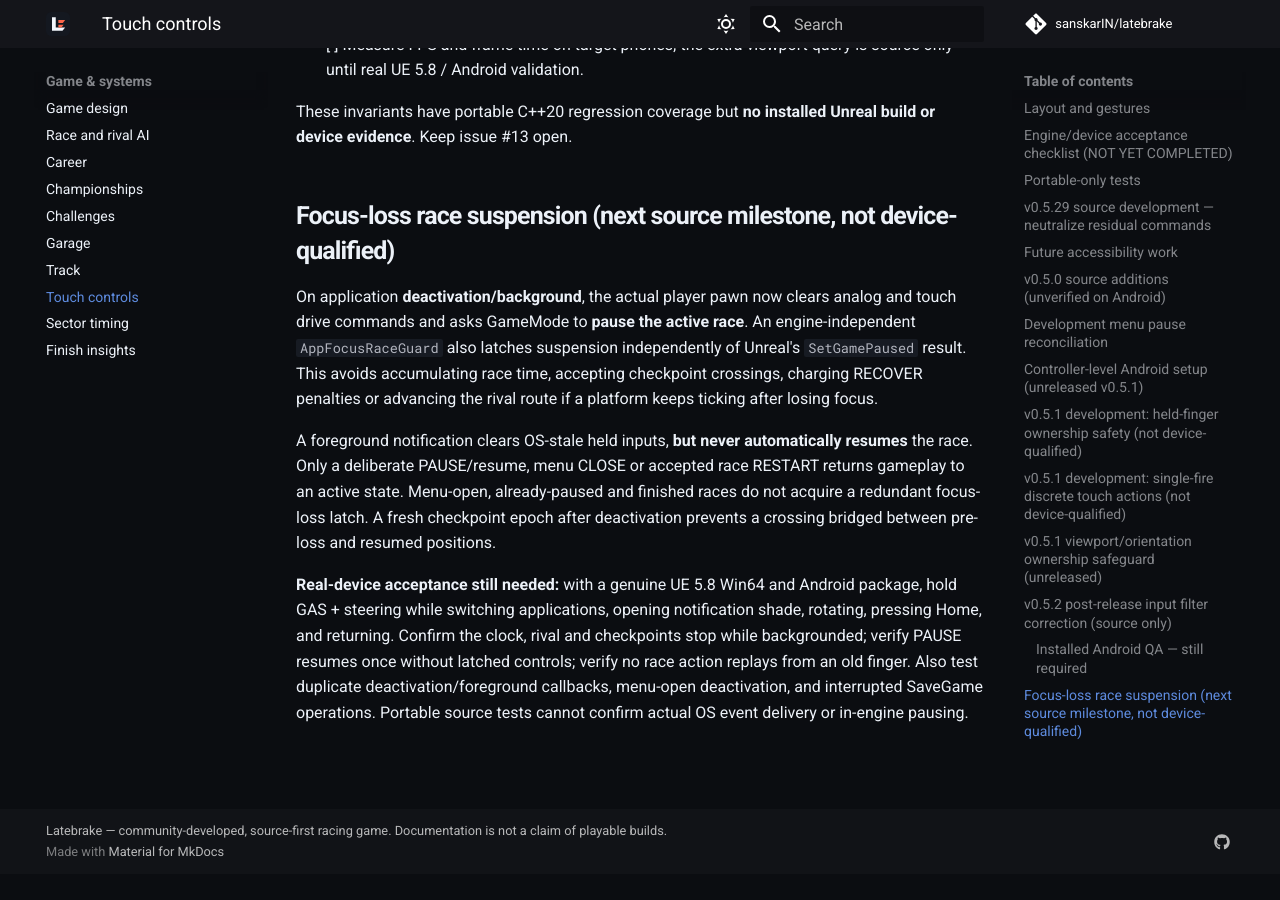
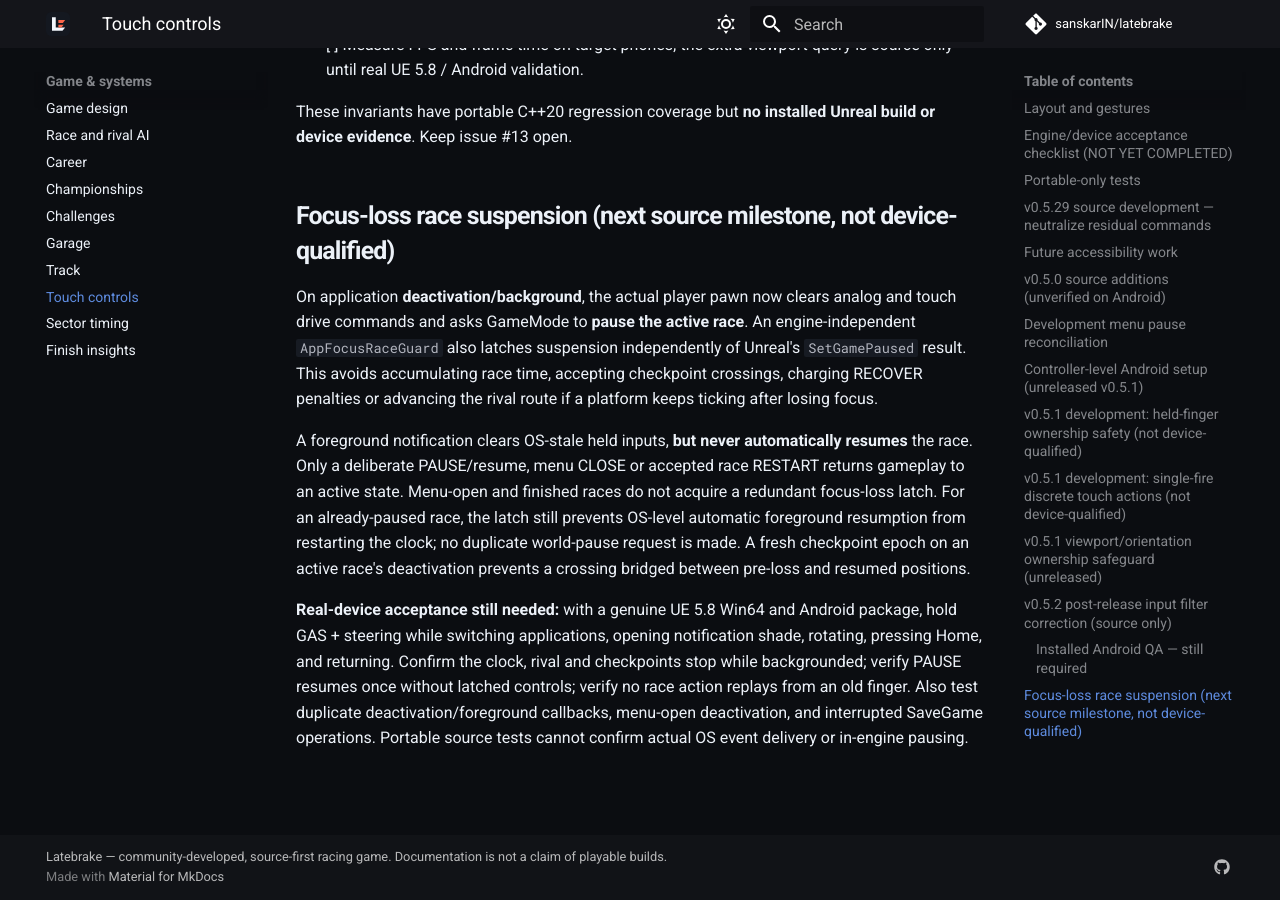
Before and after one commit to sanskarIN/latebrake, an MkDocs documentation site: the page built from docs/TOUCH_CONTROLS.md, in a window 1280 px wide and 900 px high, scrolled down 6784 px. Built offline with MkDocs 1.6.1 and Material for MkDocs 9.7.7, drawn with Linux system fonts in a browser that asks for light colours; comment, search, counter and statistics services are not loaded; before the commit the page ends 7658 px from its top, so only the background shows below that.

Commit message:
docs(focus): explain auto-resume protection for already-paused world

```diff
--- a/docs/TOUCH_CONTROLS.md
+++ b/docs/TOUCH_CONTROLS.md
@@ -286,10 +286,11 @@ advancing the rival route if a platform keeps ticking after losing focus.
 
 A foreground notification clears OS-stale held inputs, **but never
 automatically resumes** the race. Only a deliberate PAUSE/resume, menu CLOSE
-or accepted race RESTART returns gameplay to an active state. Menu-open,
-already-paused and finished races do not acquire a redundant focus-loss latch.
-A fresh checkpoint epoch after deactivation prevents a crossing bridged
-between pre-loss and resumed positions.
+or accepted race RESTART returns gameplay to an active state. Menu-open and finished races do not acquire a redundant focus-loss latch.
+For an already-paused race, the latch still prevents OS-level automatic
+foreground resumption from restarting the clock; no duplicate world-pause
+request is made. A fresh checkpoint epoch on an active race's deactivation
+prevents a crossing bridged between pre-loss and resumed positions.
 
 **Real-device acceptance still needed:** with a genuine UE 5.8 Win64 and
 Android package, hold GAS + steering while switching applications, opening
```
